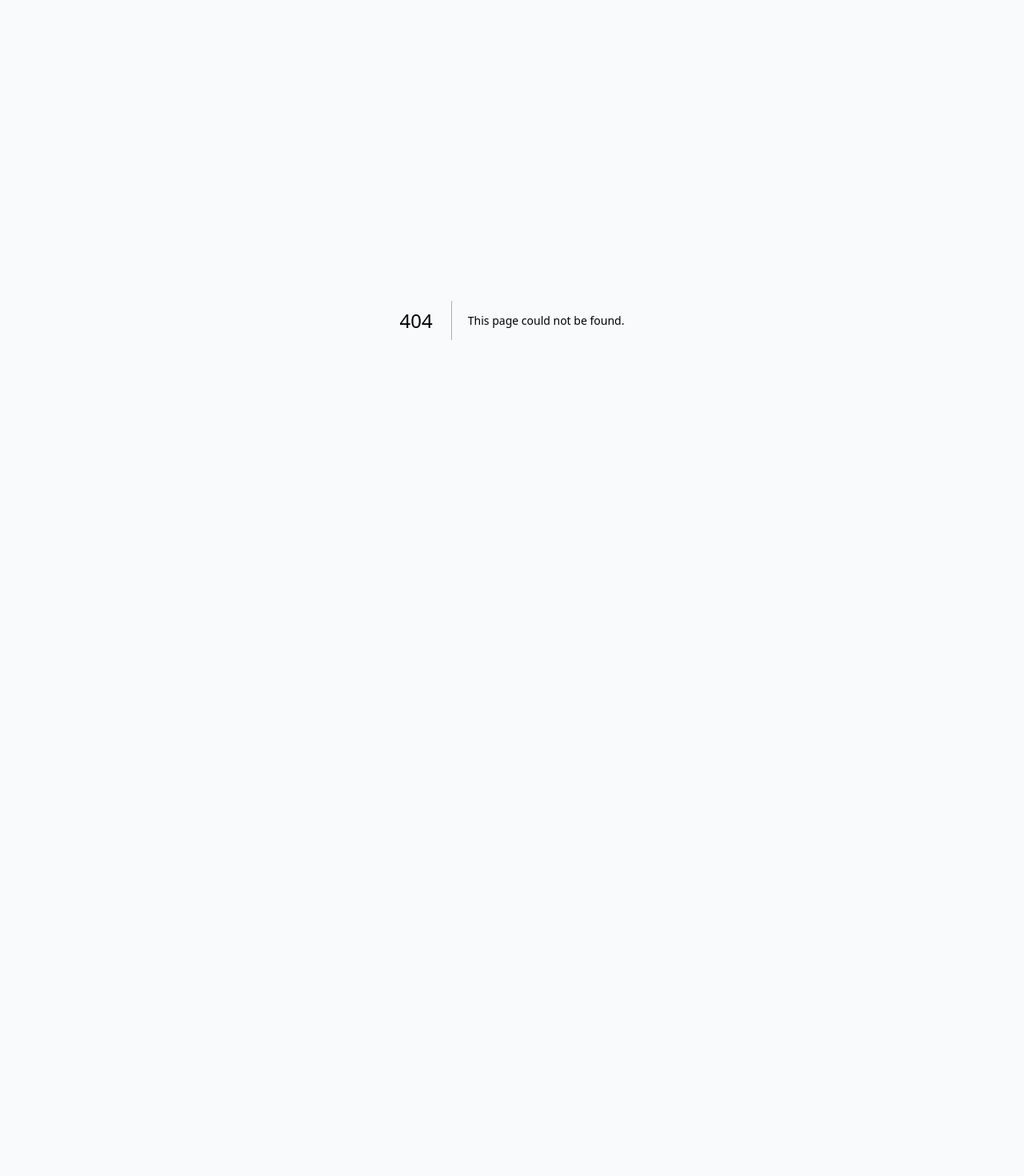
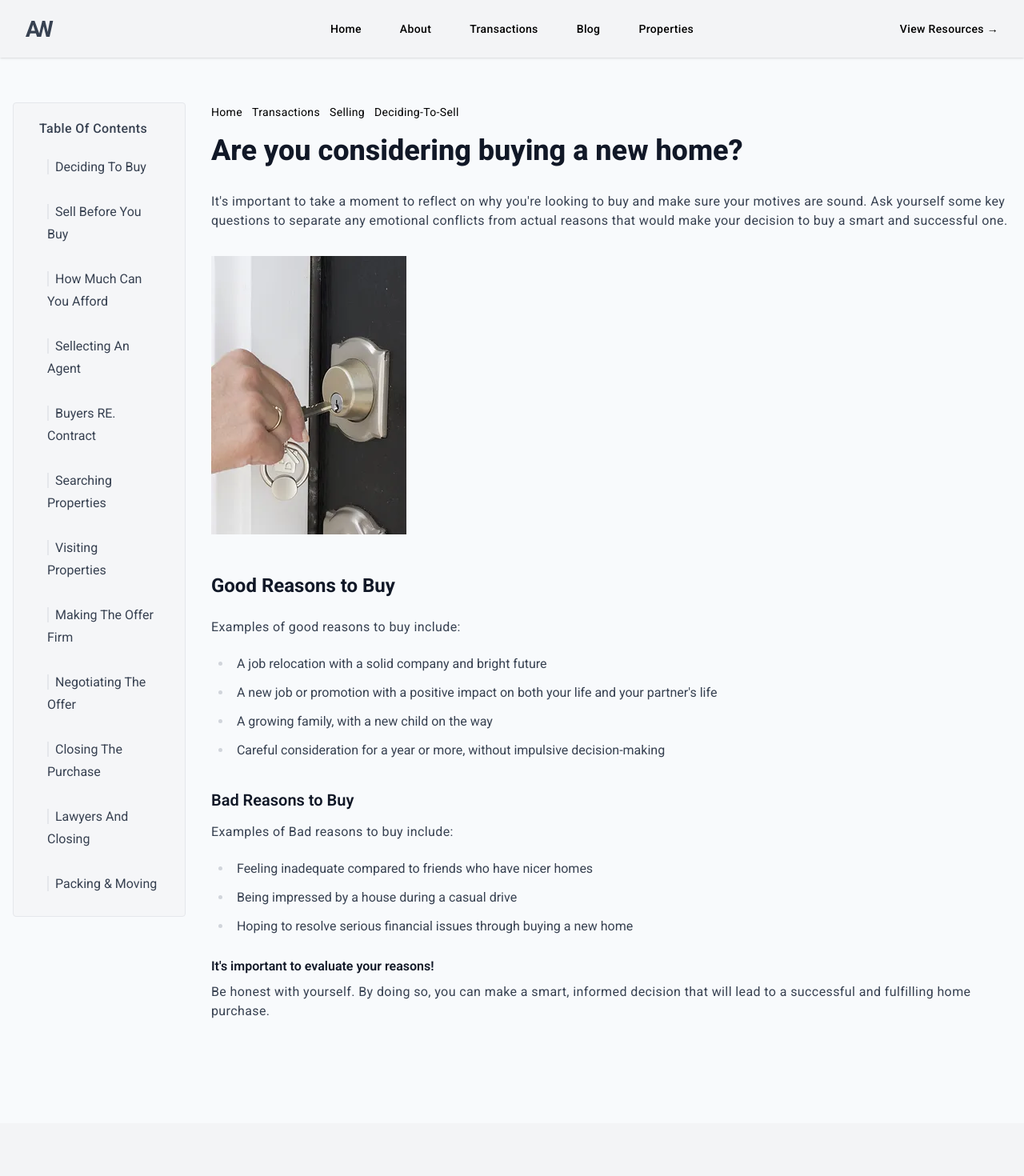
Before and after one commit to iamwillcode/agentwebb, a Next.js app: page /transactions/selling/deciding-to-sell in a window 1280 px wide. Before the commit this address had no page. Shown: the top 1470 px of the page at 80% size. Before the commit the page ends 800 px from the top, so only its background shows below. Built offline with nearby package versions, Linux system fonts and the light colour scheme.

Commit message:
created an mdx file for selling process

```diff
--- /dev/null
+++ b/pages/transactions/selling/deciding-to-sell.mdx
@@ -0,0 +1,38 @@
+import Header from "@/components/Header";
+import Footer from "@/components/Footer";
+import Buying_Layout from "@/components/Buying_Layout";
+
+<Header />
+
+<Buying_Layout>
+
+# Are you considering buying a new home?
+
+It's important to take a moment to reflect on why you're looking to buy and make sure your motives are sound. Ask yourself some key questions to separate any emotional conflicts from actual reasons that would make your decision to buy a smart and successful one.
+
+![link](/media/deciding-to-buy.webp)
+
+
+## Good Reasons to Buy
+
+Examples of good reasons to buy include:
+
+* A job relocation with a solid company and bright future
+* A new job or promotion with a positive impact on both your life and your partner's life
+* A growing family, with a new child on the way
+* Careful consideration for a year or more, without impulsive decision-making
+
+### Bad Reasons to Buy
+
+Examples of Bad reasons to buy include:
+
+* Feeling inadequate compared to friends who have nicer homes
+* Being impressed by a house during a casual drive
+* Hoping to resolve serious financial issues through buying a new home
+
+#### It's important to evaluate your reasons!
+
+Be honest with yourself. By doing so, you can make a smart, informed decision that will lead to a successful and fulfilling home purchase.
+</Buying_Layout>
+
+<Footer />
```
